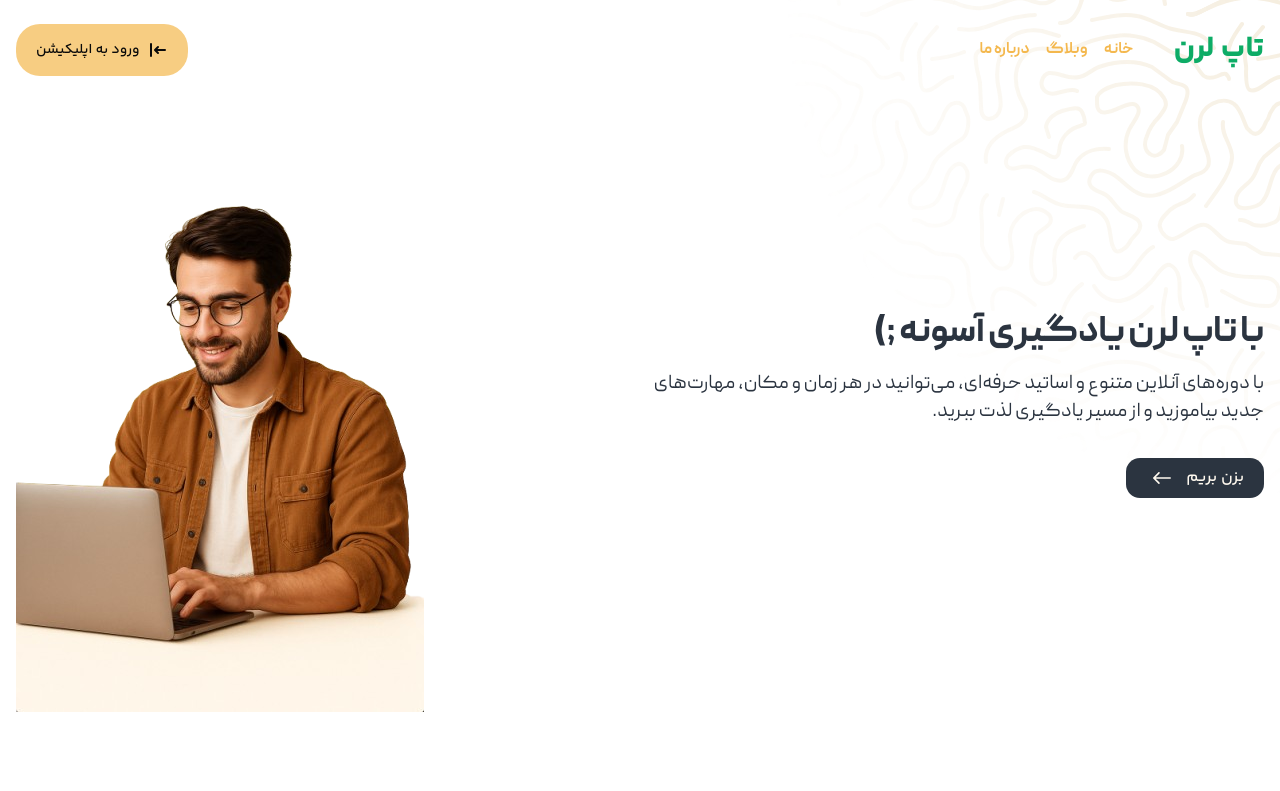
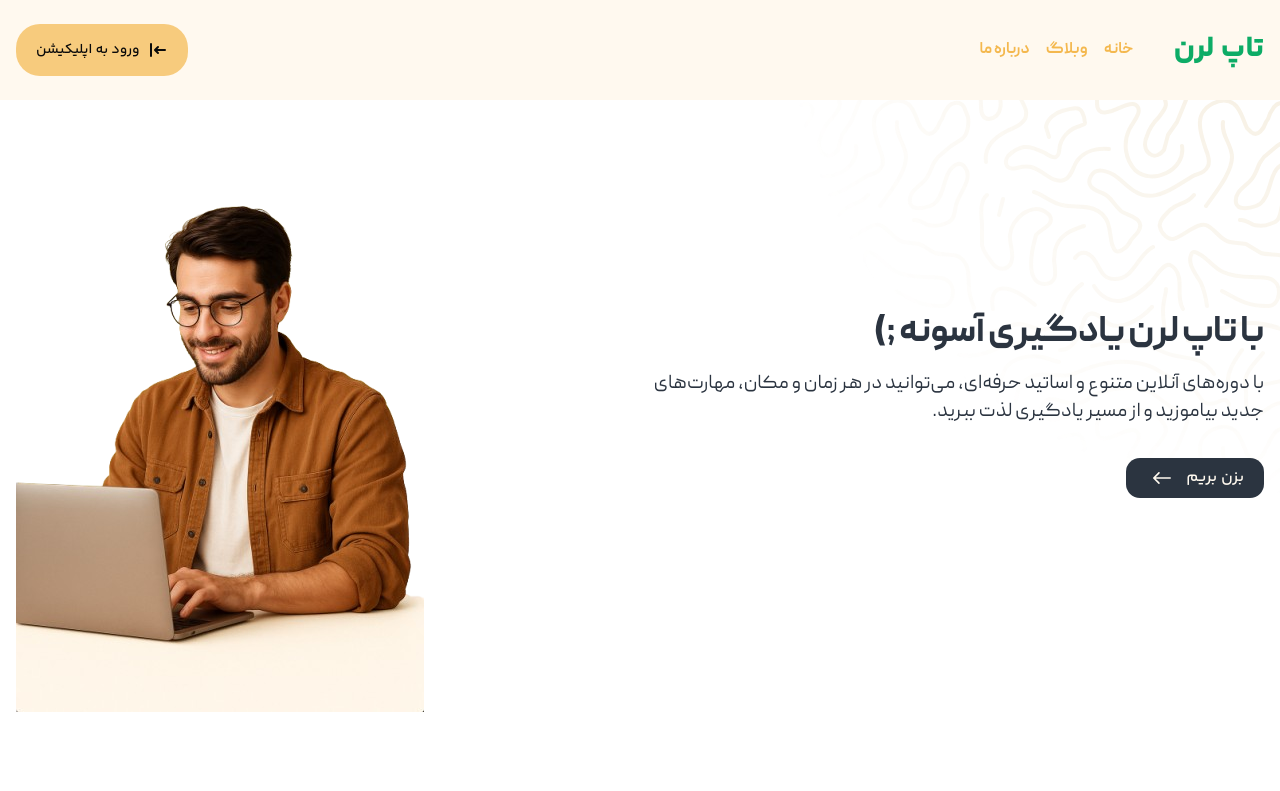
Before and after one commit to Learn-Top/Top-Learn-Main-Front, a React (Vite) app: page / in a window 1280 px wide. Shown: the top 791 px of the page. Built offline with nearby package versions, Linux system fonts and the light colour scheme.

Commit message:
style: make header fixed

```diff
--- a/src/components/Feature.component.tsx
+++ b/src/components/Feature.component.tsx
@@ -16,7 +16,7 @@ export const Feature: React.FC<IFeature> = ({ title, description, icon }) => {
         </p>
       </div>
 
-      <div className="inset-y-0 left-0 col-span-1 my-auto size-60 md:absolute">
+      <div className="inset-y-0 left-0 z-10 col-span-1 my-auto size-60 md:absolute">
         <img src={icon} alt="feature-icon" />
       </div>
     </div>
--- a/src/components/Header.component.tsx
+++ b/src/components/Header.component.tsx
@@ -18,7 +18,7 @@ const HeaderMenus: IHeaderMenu[] = [
 
 export const Header = () => {
   return (
-    <header className="container flex items-center justify-between py-6">
+    <header className="bg-top-learn-light fixed top-0 right-0 left-0 z-20 container flex h-18 items-center justify-between md:h-25">
       <div className="flex items-center gap-10">
         <h1 className="font-Bakh text-top-learn-secondary text-3xl font-extrabold">
           تاپ لرن
--- a/src/pages/Home.page.tsx
+++ b/src/pages/Home.page.tsx
@@ -5,7 +5,7 @@ import { Introduction } from "@/components/Introduction.component";
 
 export const Home = () => {
   return (
-    <div className="min-h-dvh">
+    <div className="min-h-dvh pt-10 md:pt-25">
       <HomeTopPattern />
       <Header />
       <Introduction />
```
